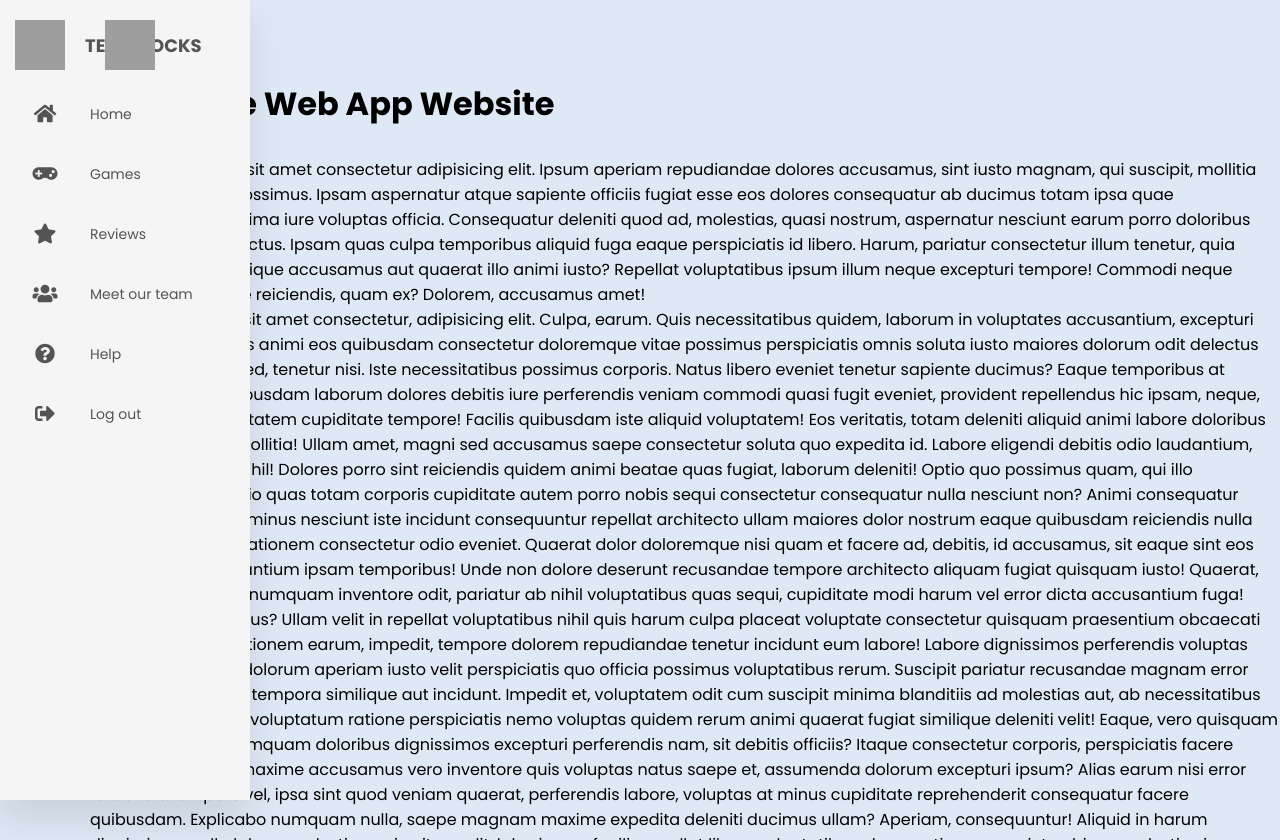
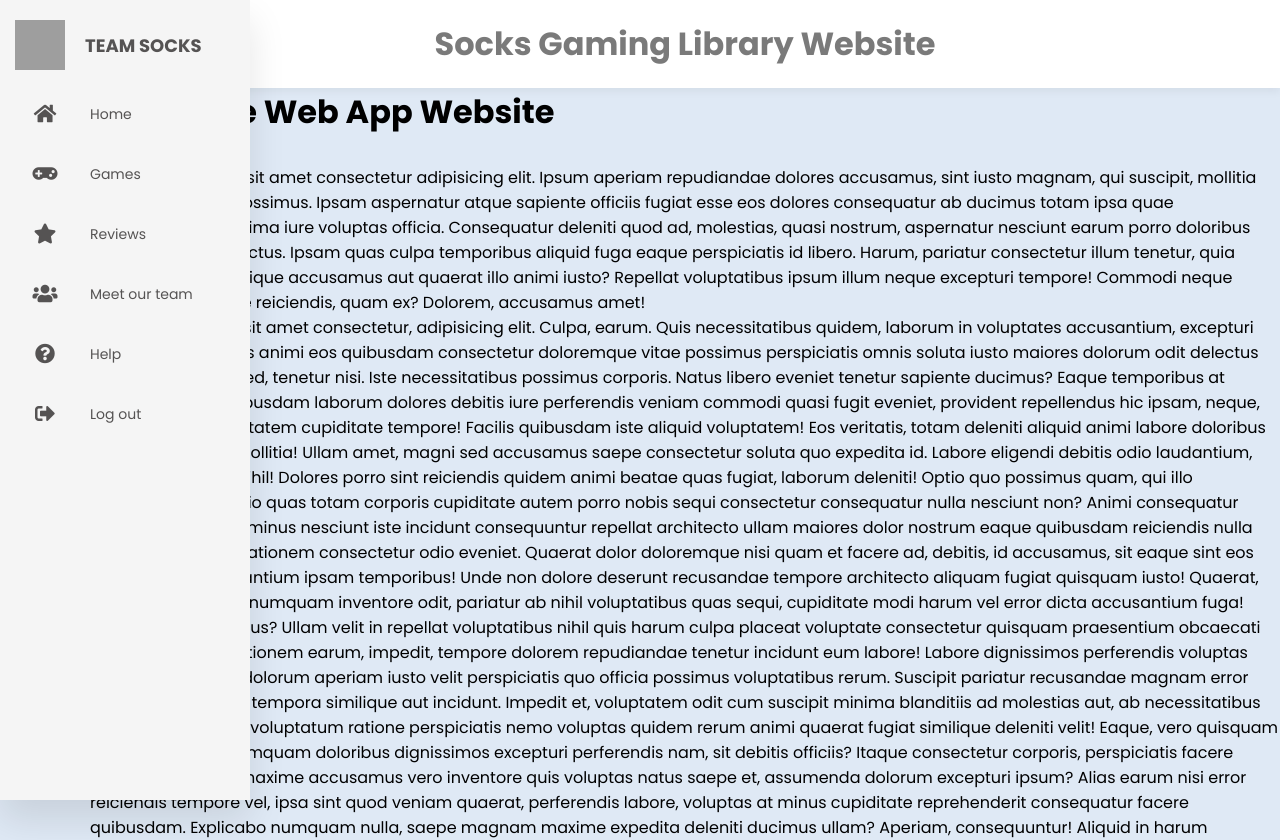
Before and after one commit to histefanhere/cs235-2023-gameswebapp-assignment-alas165_szdr400_hhu354, a Flask app: page / in a window 1280 px wide. Shown: the top 840 px of the page. Run offline with Flask 3, Linux system fonts and the light colour scheme; some libraries are stand-ins or nearby versions; grey boxes are pictures that could not be loaded.

Commit message:
fixed header strangeness
header only included a nav item, which behaved strangely

```diff
--- a/games/static/css/styles.css
+++ b/games/static/css/styles.css
@@ -30,6 +30,14 @@ nav {
 div#nav-offset {
     margin-left: 90px;
     height: 100vh;
+}
+
+header {
+    background: #fff;
+    padding: 20px 20px;
+    text-align: center;
+    color: #7a7a7a;
+    box-shadow: 0 4px 8px rgba(0, 0, 0, 0.05);
 }
 
 .logo {
--- a/games/templates/layout.html
+++ b/games/templates/layout.html
@@ -47,12 +47,9 @@
 
     <div id="nav-offset">
         <header class="site-header">
-            <div class="header-content">
-                <a href="#" class="logo">
-                    <img src="img/logo.png" alt="Logo">
-                    <span class="nav-item">Team Socks</span>
-                </a>
-            </div>
+            {% block header %}
+            <h1>Socks Gaming Library Website</h1>
+            {% endblock %}
         </header>
 
         {% block content %} {% endblock %}
```
